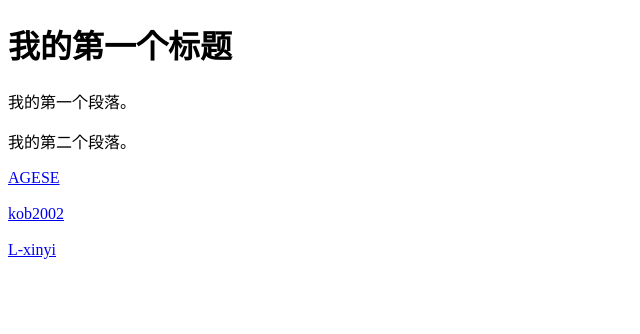
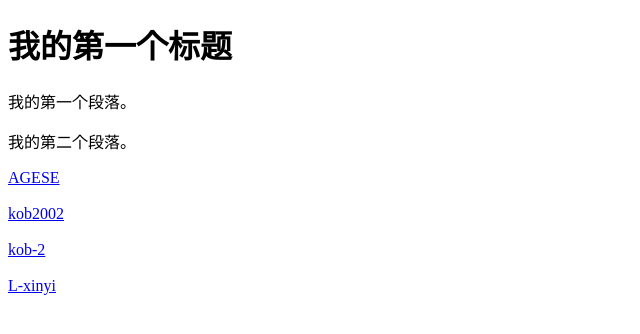
Before and after one commit to No-Code-No-Life-in-EL/EL-Code, a plain HTML site: page dist/index.html in a window 1280 px wide. Shown: the whole page, without its empty margins (0-640 px from the left). Drawn offline with Linux system fonts and the light colour scheme.

Commit message:
Update index.html

```diff
--- a/dist/index.html
+++ b/dist/index.html
@@ -19,6 +19,10 @@
     </div>
     <br />
     <div>
+        <a href="./kob-2.html" rel="kob2002">kob-2</a>
+    </div>
+    <br />
+    <div>
         <a href="./L-xinyi.html" rel="L-xinyi">L-xinyi</a>
     </div>
 </body>
```
